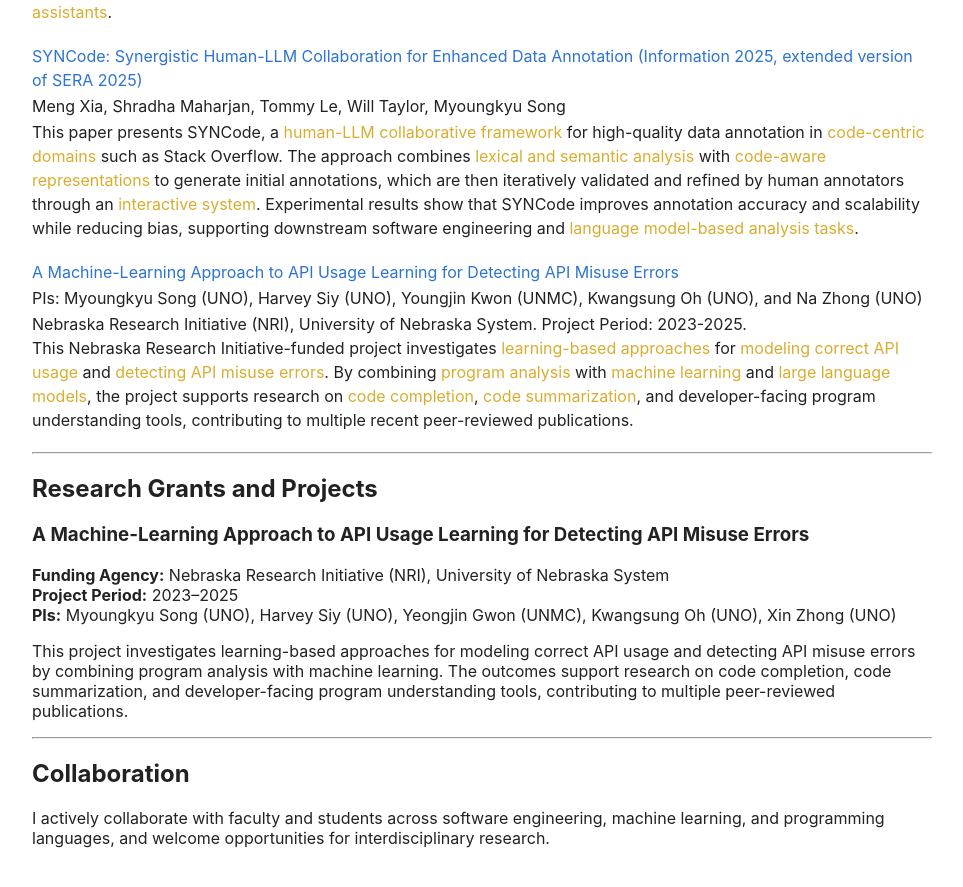
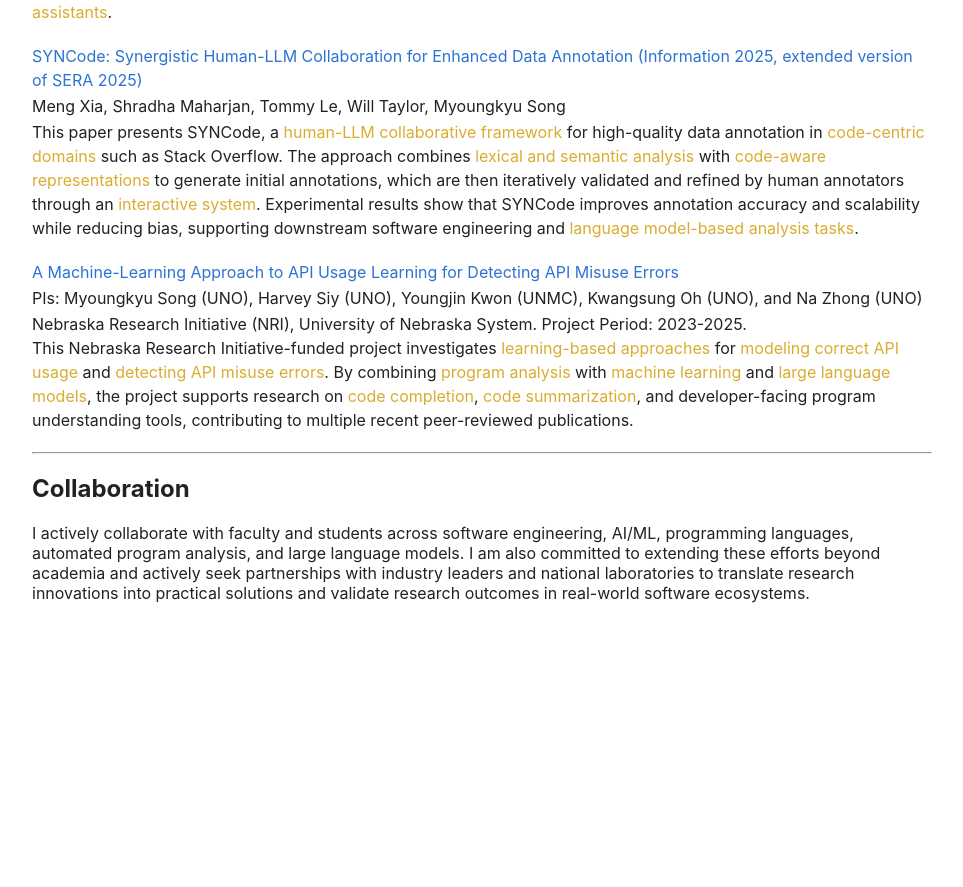
Before and after one commit to unose/unose.github.io, a Jekyll site: the page built from research.md, in a window 1280 px wide and 900 px high, scrolled down 1585 px. Shown: the top 887 px of the window, without its empty margins (158-1121 px from the left). Built offline with Jekyll 4.4.1, drawn with Linux system fonts in a browser that asks for light colours; after the commit the page ends 2240 px from its top, so only the background shows below that; some of the changed text lies outside the part shown.

Commit message:
2026-01-01 01:28
Updated

```diff
--- a/research.md
+++ b/research.md
@@ -107,6 +107,7 @@
   </div>
 </div>
 
+<!--
 ---
 
 ## Research Grants and Projects
@@ -117,10 +118,15 @@
 **Project Period:** 2023–2025
 **PIs:** Myoungkyu Song (UNO), Harvey Siy (UNO), Yeongjin Gwon (UNMC), Kwangsung Oh (UNO), Xin Zhong (UNO)
 
-This project investigates learning-based approaches for modeling correct API usage and detecting API misuse errors by combining program analysis with machine learning. The outcomes support research on code completion, code summarization, and developer-facing program understanding tools, contributing to multiple peer-reviewed publications.
+This project investigates learning-based approaches for modeling correct API usage and detecting API misuse errors by combining program analysis with machine learning. The outcomes support research on code completion, code summarization, and developer-facing program understanding tools, contributing to multiple peer-reviewed publications. -->
 
 ---
 
 ## Collaboration
 
-I actively collaborate with faculty and students across software engineering, machine learning, and programming languages, and welcome opportunities for interdisciplinary research.
+I actively collaborate with faculty and students across software engineering,
+AI/ML, programming languages, automated program analysis, and large language models.
+I am also committed to extending these efforts beyond academia and actively seek
+partnerships with industry leaders and national laboratories to translate research
+innovations into practical solutions and validate research outcomes in real-world
+software ecosystems.
```
Also changed, not shown: other parts of research.md (+1 -1 lines).
